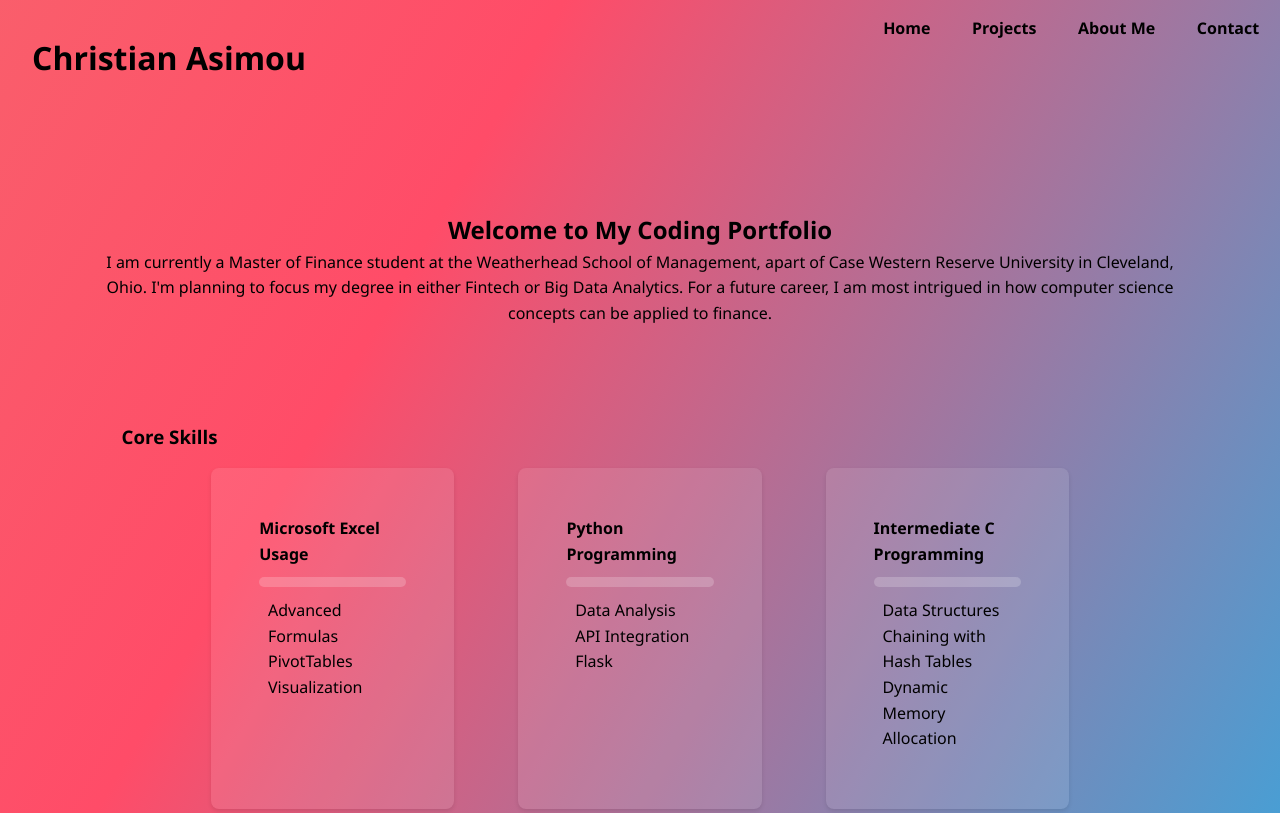
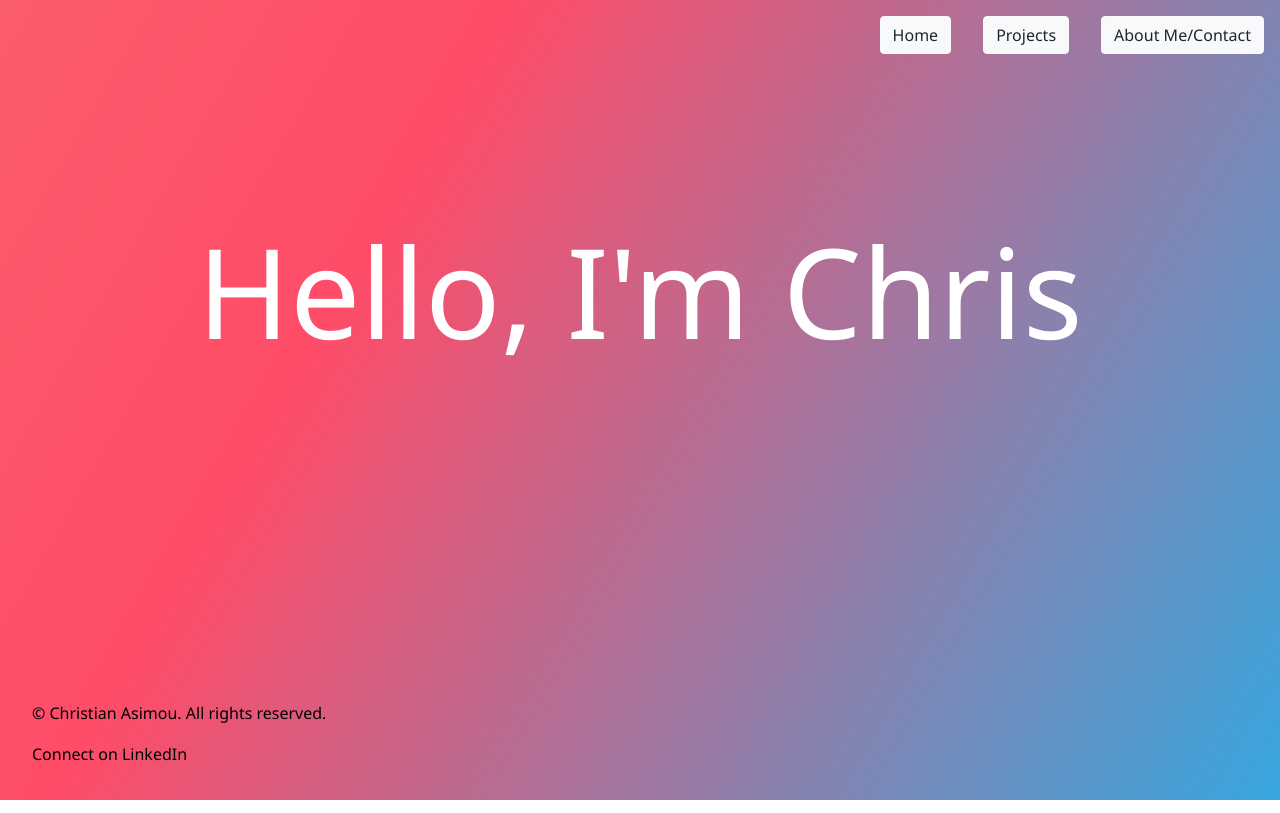
Before and after one commit to chrisda28/chrisda28.github.io, a plain HTML site: page index.html in a window 1280 px wide. Shown: the top 813 px of the page. Drawn offline with nearby package versions, Linux system fonts and the light colour scheme.

Commit message:
improve homepage and incorporate bootstrap buttons

```diff
--- a/index.html
+++ b/index.html
@@ -5,73 +5,39 @@
     <meta name="viewport" content="width=device-width, initial-scale=1.0">
     <meta name="description" content="Coding portfolio for Christian Asimou">
     <title>Christian Asimou - Coding Portfolio</title>
+    <link href="https://stackpath.bootstrapcdn.com/bootstrap/4.5.2/css/bootstrap.min.css" rel="stylesheet">
     <link rel="stylesheet" href="styles.css">
 </head>
 <body class="gradient-background">
     <header>
-        <h1>Christian Asimou</h1>
         <nav class="links">
             <ul>
-                <li><a href="./index.html">Home</a></li>
-                <li><a href="./projects.html">Projects</a></li>
-                <li><a href="./about.html">About Me</a></li>
-                <li><a href="./contact.html">Contact</a></li>
+                <li><a class="btn btn-light" href="./index.html" role="button">Home</a></li>
+                <li><a class="btn btn-light" href="./projects.html" role="button">Projects</a></li>
+                <li><a class="btn btn-light" href="./about.html" role="button">About Me/Contact</a></li>
             </ul>
         </nav>
     </header>
 
     <main>
         <section id="intro">
-            <h2>Welcome to My Coding Portfolio</h2>
-            <p>I am currently a Master of Finance student at the Weatherhead School of Management,
-                apart of Case Western Reserve University in Cleveland, Ohio. I'm planning to focus my degree in either Fintech or Big Data Analytics. For a future career,
-                 I am most intrigued in how computer science concepts can be applied to finance.</p>
+            <h2></h2>
+            <p></p>
 
         </section>
 
-        <section id="skills">
-            <h3>Core Skills</h3>
-            <div class="skillgrid">
-                <div class="skillcard">
-                    <h4>Microsoft Excel Usage</h4>
-                    <div class="skill-level">
-                        <div class="skill-bar" style="width: 90%;"></div>
-                    </div>
-                    <ul>
-                        <li>Advanced Formulas</li>
-                        <li>PivotTables</li>
-                        <li>Visualization</li>
-                    </ul>
-                </div>
-                <div class="skillcard">
-                    <h4>Python Programming</h4>
-                    <div class="skill-level">
-                        <div class="skill-bar" style="width: 90%;"></div>
-                    </div>
-                    <ul>
-                        <li>Data Analysis</li>
-                        <li>API Integration</li>
-                        <li>Flask</li>
-                    </ul>
-                </div>
-                <div class="skillcard">
-                    <h4>Intermediate C Programming</h4>
-                    <div class="skill-level">
-                        <div class="skill-bar" style="width: 90%;"></div>
-                    </div>
-                    <ul>
-                        <li>Data Structures</li>
-                        <li>Chaining with Hash Tables</li>
-                        <li>Dynamic Memory Allocation</li>
-                    </ul>
-                </div>
-            </div>
+        <section id="hello">
+            <h1>Hello, I'm Chris</h1>
         </section>
     </main>
 
-    <footer>
+    <footer class="foot">
         <p>&copy; Christian Asimou. All rights reserved. </p>
         <a href="https://www.linkedin.com/in/christian-asimou/">Connect on LinkedIn</a>
     </footer>
+    <!-- Bootstrap JS and dependencies -->
+    <script src="https://code.jquery.com/jquery-3.5.1.slim.min.js"></script>
+    <script src="https://cdn.jsdelivr.net/npm/@popperjs/core@2.9.2/dist/umd/popper.min.js"></script>
+    <script src="https://stackpath.bootstrapcdn.com/bootstrap/4.5.2/js/bootstrap.min.js"></script>
 </body>
 </html>
--- a/styles.css
+++ b/styles.css
@@ -24,6 +24,23 @@
   margin: 0;
   padding: 0;
   box-sizing: border-box;
+}
+
+.foot{
+  color: black;
+  font-family: 'Segoe UI', Tahoma, Geneva, Verdana, sans-serif;
+  margin: 1rem;
+  padding: 1rem;
+}
+
+.foot a {
+  color: black;
+}
+
+#hello  h1{
+  color: white;
+  font-size: 125px;
+  text-align: center;
 }
 
 body {
@@ -77,6 +94,8 @@ main {
   padding: 4rem 0;
 }
 
+
+
 #skills {
   padding: 2rem;
   display: flex;
@@ -128,11 +147,7 @@ main {
   padding: 1rem;
 }
 
-footer {
-  font-family: 'Segoe UI', Tahoma, Geneva, Verdana, sans-serif;
-  margin: 1rem;
-  padding: 1rem;
-}
+
 
 h1 {
   margin: 1rem;
```
